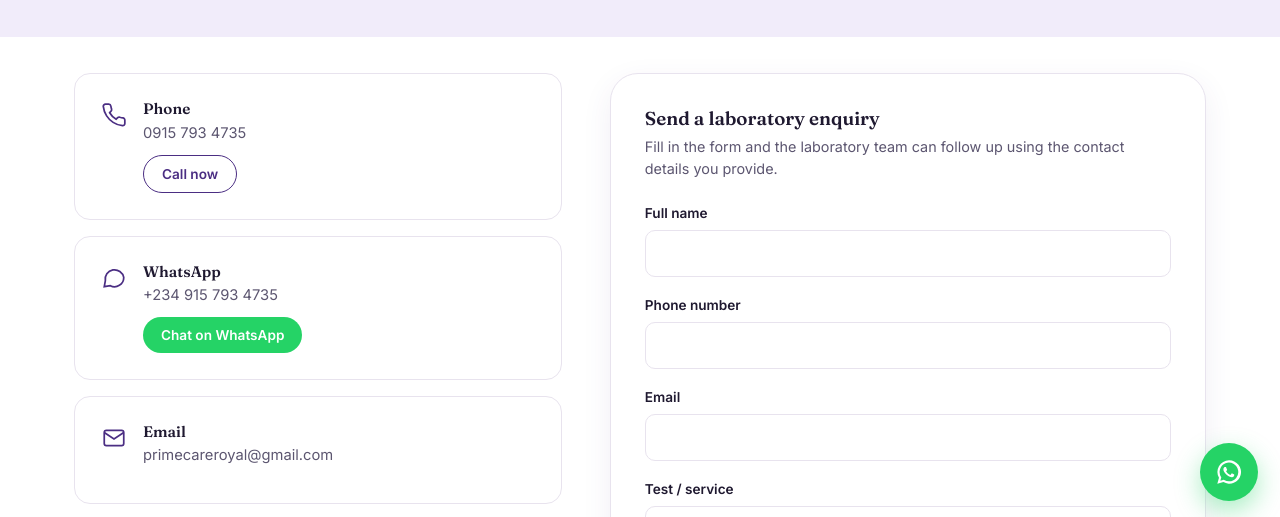
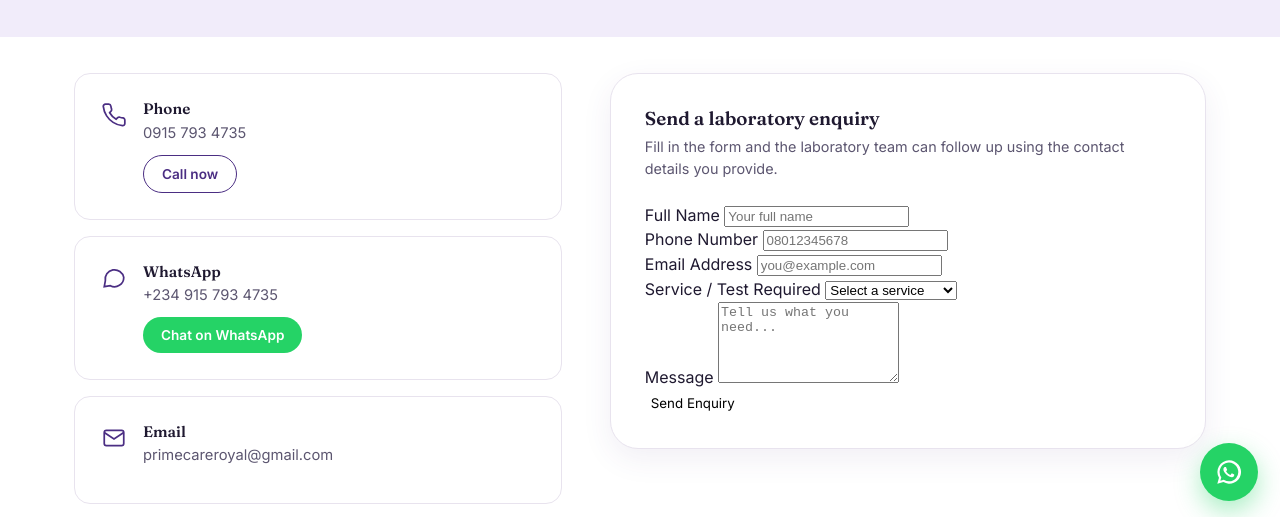
Before and after one commit to poseidon56-del/primecarelab, a plain HTML site: page index.html in a window 1280 px wide. Both pictures are taken after a click on the link "Contact Us". Shown: the part 277-794 px from the top of the page. Drawn offline with Linux system fonts and the light colour scheme.

Commit message:
Update index.html

```diff
--- a/index.html
+++ b/index.html
@@ -809,35 +809,67 @@ img{max-width:100%;display:block;}
         <div class="form-panel">
           <h3 style="margin-bottom:6px;">Send a laboratory enquiry</h3>
           <p style="font-size:0.9rem;margin-bottom:22px;">Fill in the form and the laboratory team can follow up using the contact details you provide.</p>
-          <form id="enquiryForm" novalidate>
-            <div class="form-row" id="row-name">
-              <label for="fullName">Full name</label>
-              <input type="text" id="fullName" name="fullName" required>
-              <span class="field-error">Please enter your full name.</span>
+          <form id="enquiryForm" action="https://formspree.io/f/xzebkene" method="POST">
+
+  <div class="form-group">
+    <label for="name">Full Name</label>
+    <input
+      type="text"
+      id="name"
+      name="name"
+      placeholder="Your full name"
+      required
+    >
   </div>
-            <div class="form-row" id="row-phone">
-              <label for="phoneNumber">Phone number</label>
-              <input type="tel" id="phoneNumber" name="phoneNumber" required>
-              <span class="field-error">Please enter a valid phone number.</span>
+
+  <div class="form-group">
+    <label for="phone">Phone Number</label>
+    <input
+      type="tel"
+      id="phone"
+      name="phone"
+      placeholder="08012345678"
+      required
+    >
   </div>
-            <div class="form-row" id="row-email">
-              <label for="emailAddress">Email</label>
-              <input type="email" id="emailAddress" name="emailAddress">
-              <span class="field-error">Please enter a valid email address.</span>
+
+  <div class="form-group">
+    <label for="email">Email Address</label>
+    <input
+      type="email"
+      id="email"
+      name="email"
+      placeholder="you@example.com"
+      required
+    >
   </div>
-            <div class="form-row" id="row-service">
-              <label for="testService">Test / service</label>
-              <select id="testService" name="testService" required>
-                <option value="">Select a test or service</option>
+
+  <div class="form-group">
+    <label for="service">Service / Test Required</label>
+    <select id="service" name="service" required>
+      <option value="">Select a service</option>
+      <option value="Laboratory Test">Laboratory Test</option>
+      <option value="Medical Screening">Medical Screening</option>
+      <option value="Health Check">Health Check</option>
+      <option value="Other">Other</option>
     </select>
-              <span class="field-error">Please select a test or service.</span>
   </div>
-            <div class="form-row" id="row-message">
+
+  <div class="form-group">
     <label for="message">Message</label>
-              <textarea id="message" name="message" placeholder="Tell us more about your enquiry"></textarea>
+    <textarea
+      id="message"
+      name="message"
+      rows="5"
+      placeholder="Tell us what you need..."
+      required
+    ></textarea>
   </div>
-            <button type="submit" class="btn btn-primary btn-block">Submit enquiry</button>
-            <div class="form-success" id="formSuccess">Thank you. Your enquiry has been submitted. The laboratory team can follow up using the contact details provided.</div>
+
+  <button type="submit">
+    Send Enquiry
+  </button>
+
 </form>
         </div>
       </div>
```
Lines whose indentation alone changed are shown as unchanged.
